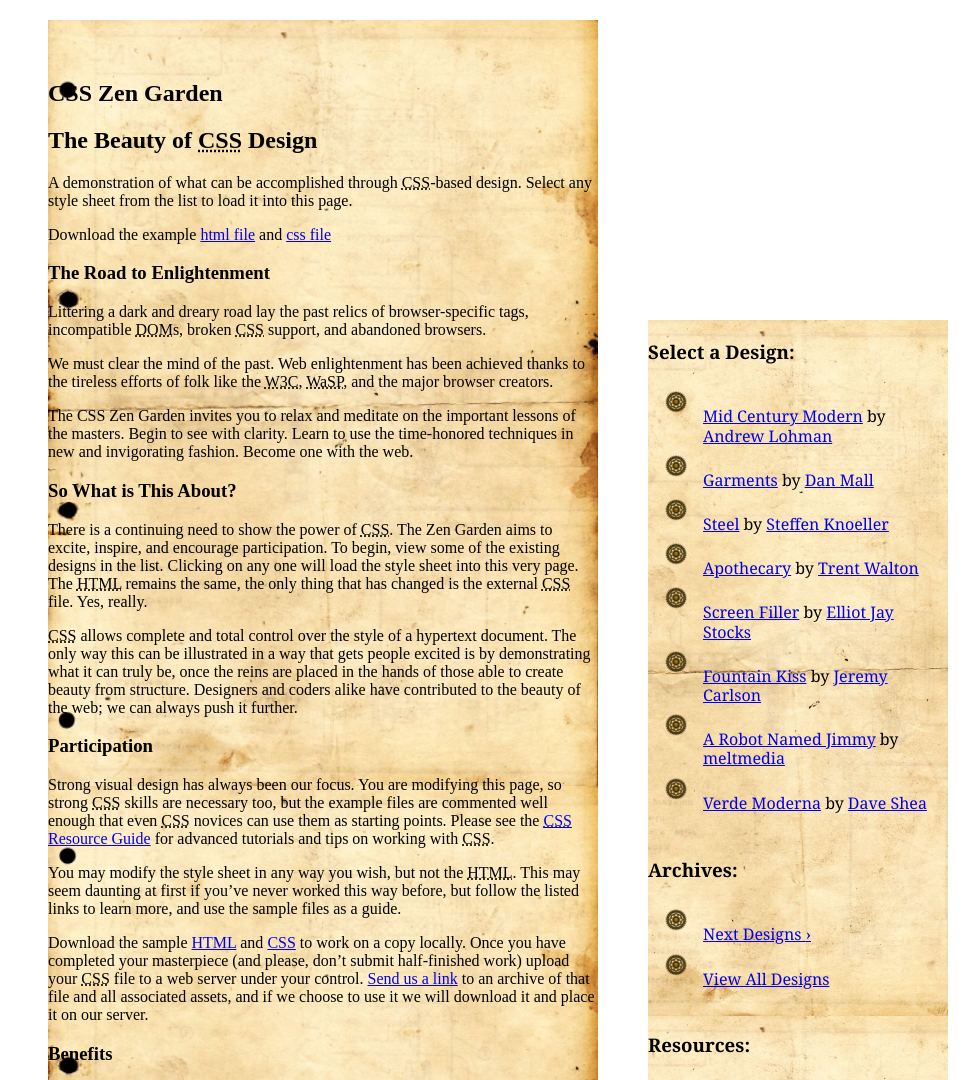
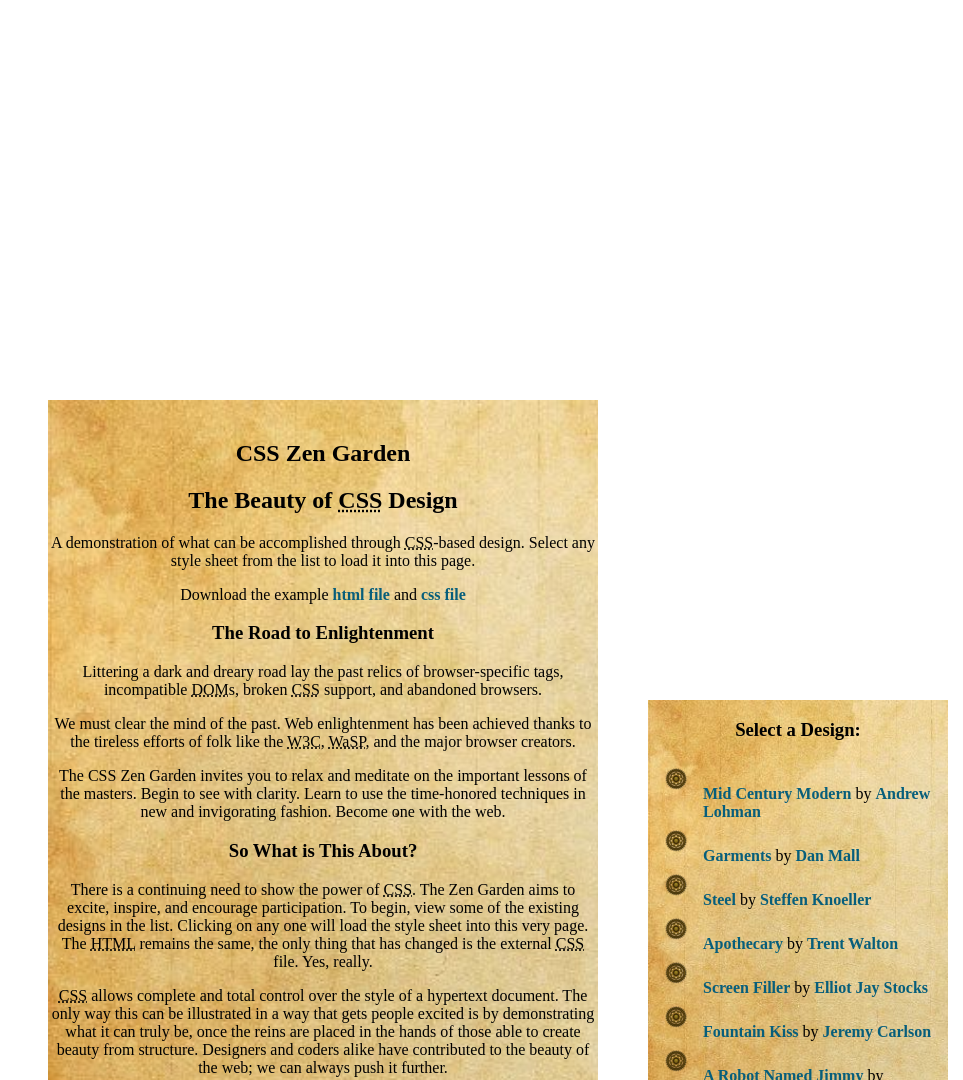
Before and after one commit to JuditKovacs/css_ex, a plain HTML site: page index.html in a window 1280 px wide. Shown: the top 1080 px of the page, without its empty margins (317-1280 px from the left). Drawn offline with Linux system fonts and the light colour scheme.

Commit message:
work in progress

```diff
--- a/steam.css
+++ b/steam.css
@@ -3,35 +3,68 @@ html {
     padding : 0;
     height : 100%;
     width : 100%;
+
+
 }
-header h1{
-    background-image: url(cwork.jpeg);
-    position: center;
-    position: top;
+.extra1{
+    background-image: url(https://static.wixstatic.com/media/bc5413_6e8ec89549ac4e0c92b65e5594e62613.gif);
+    background-repeat: no-repeat;
+    background-size: 100%;
+    clip-path: inset(20% 0 0% 0);
 }
 
 
+.intro{
+    font-family: Gabriele Dark Ribbon FG, Ariel;
+    position: center;
+    position: top;
+    text-align: center;
+
+}
+
+h2{
+    text-align: center;
+    font-family: Gabriele Dark Ribbon FG, Ariel;
+}
+h3{
+    text-align: center;
+    font-family: Gabriele Dark Ribbon FG, Ariel;
+
+}
+
+
+p{
+    text-align: center;
+    font-family: Gabriele Dark Ribbon FG, Ariel;
+}
+
+a:link {
+    font-weight : bold;
+    font-family: Type Keys, Ariel;
+    color : #075E7B;
+    text-decoration : none;
+}
 .page-wrapper {
-    background-image: url(main_paper.jpg);
-    background-size: contain;
+    background-image: url(page.jpg);
+    background-size: cover;
     background-blend-mode: multiply;
     width : 550px;
     margin-right : auto;
     margin-left : auto;
-    margin-top : 20px;
-    padding-top: 40px;
+    margin-top : 400px;
+    padding-top: 20px;
+    padding-bottom: 20px;
     z-index : 4;
     position : relative;
 }
 .sidebar {
-    background-image : url(paper.jpg);
-    background-repeat : repeat-y;
-    background-position : top;
+    background-image : url(page.jpg);
+    background-size: cover;
     width : 300px;
     position : absolute;
     top : 300px;
     margin-left : 600px;
-    font-family : Georgia, "Times New Roman", Times, serif;
+    font-family : Gabriele Dark Ribbon FG,Ariel;
     font-size : 1em;
 }
 .sidebar ul {
@@ -42,7 +75,11 @@ header h1{
     list-style-position : outside;
 
 }
-.sidebar li {
-    line-height : 120%;
-    margin-right: 20px;
+footer {
+  padding: 0.8rem;
+  background-image : url(page.jpg);
+  margin-left: 600px;
+  width: 275px;
+  position: absolute;
+  top: 1500px;
 }
```
